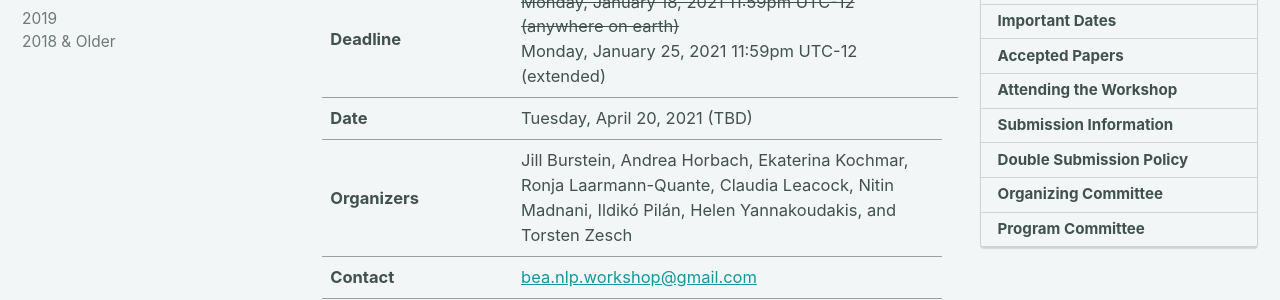
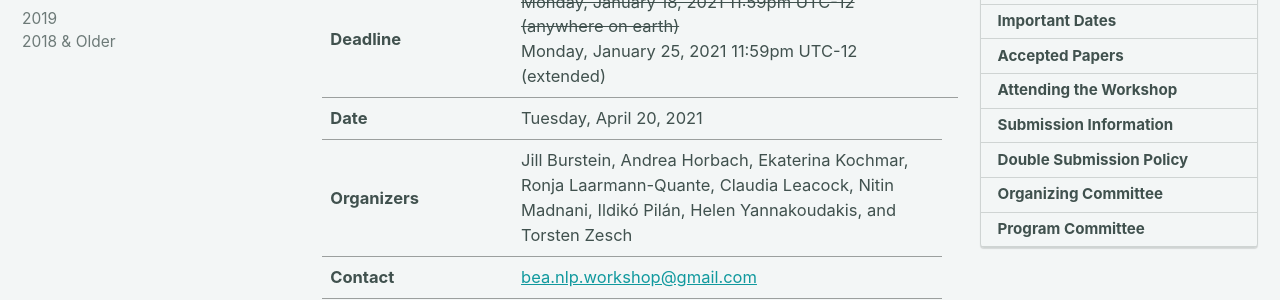
Before and after one commit to sigedu-org/website, a Jekyll site: the page built from _pages/bea/current.md, in a window 1280 px wide and 900 px high, scrolled down 514 px. Shown: the part 152-452 px from the top of the window. Built offline with Jekyll 4.4.1, drawn with Linux system fonts in a browser that asks for light colours; cached includes are drawn as plain includes; nearby versions of some CDN libraries; some of the changed text lies outside the part shown.

Commit message:
Remove TBDs.

```diff
--- a/_pages/bea/current.md
+++ b/_pages/bea/current.md
@@ -41,7 +41,7 @@ gold:
         </tr>
         <tr>
             <td><strong>Date</strong></td>
-            <td>Tuesday, April 20, 2021 (TBD)</td>
+            <td>Tuesday, April 20, 2021</td>
         </tr>
         <tr>
             <td><strong>Organizers</strong></td>
@@ -105,7 +105,7 @@ In 2021, we will be hosting a virtual 1-hour panel on *New Challenges for Educat
 - Submission Deadline: <span style="text-decoration: line-through;">Thursday, Januuary 18, 2021</span>&nbsp;**Monday, January 25, 2021**
 - Notification of Acceptance: <span style="text-decoration: line-through;">Thursday, February 18, 2021</span>&nbsp;**Thursday, February 25, 2021**
 - Camera-ready Papers Due: **Thursday, March 4, 2021**
-- Workshop: Tuesday, April 20, 2021 (TBD)
+- Workshop: Tuesday, April 20, 2021
 
 ## Accepted Papers
 
```
